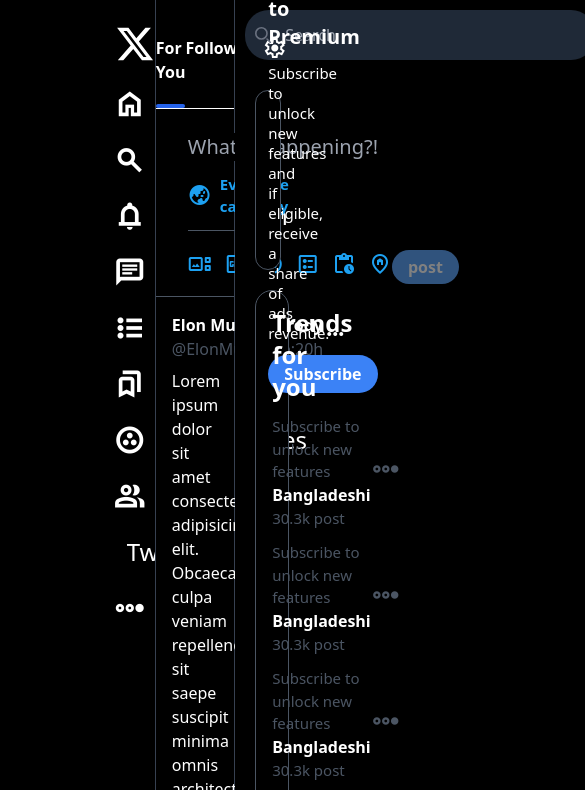
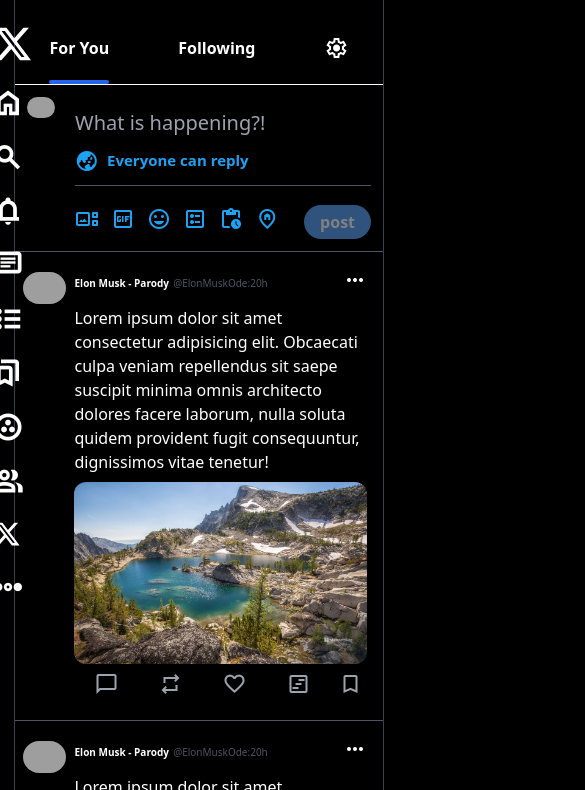
Before and after one commit to Al-Amin14/Twitter-x-UI-clone, a website: page index.html in a window 390 px wide. Shown: the top 790 px of the page, 585 px wide, since content can reach past the window. Drawn offline with nearby package versions, Linux system fonts and the light colour scheme; grey boxes are pictures that could not be loaded.

Commit message:
Responsive

```diff
--- a/index.html
+++ b/index.html
@@ -29,26 +29,26 @@
   <link href="./src/output.css" rel="stylesheet">
 </head>
 <body class="bg-black">
-    <div class="flex flex-row justify-center align-middle px-32">
-        <div class="w-[30%] bg-black py-6">
-            <ul class="flex flex-col gap-6">
+    <div class="flex flex-row justify-center align-middle px-5 lg:px-10">
+        <div class=" w-[15%] lg:w-[30%] flex justify-start items-center flex-col bg-black ml-2 py-6">
+            <ul class="flex flex-col gap-6 fixed w-fit">
                 <li><svg viewBox="0 0 24 24" aria-hidden="true" class="invert w-10 r-4qtqp9 r-yyyyoo r-dnmrzs r-bnwqim r-lrvibr r-m6rgpd r-lrsllp r-1nao33i r-16y2uox r-8kz0gk"><g><path d="M18.244 2.25h3.308l-7.227 8.26 8.502 11.24H16.17l-5.214-6.817L4.99 21.75H1.68l7.73-8.835L1.254 2.25H8.08l4.713 6.231zm-1.161 17.52h1.833L7.084 4.126H5.117z"></path></g></svg></li>
-                <li><div class="flex justify-start items-center gap-3"><span class="invert material-symbols-outlined font-bold text-[30px]">home</span><span class="text-white text-2xl">Home</span></div></li>
-                <li><div class="flex justify-start items-center gap-3"><span class="invert material-symbols-outlined font-bold text-[30px]">search</span><span class="text-white text-2xl">Search</span></div></li>
-                <li><div class="flex justify-start items-center gap-3"><span class="invert material-symbols-outlined font-bold text-[30px]">notifications</span><span class="text-white text-2xl">Notification</span></div></li>
-                <li><div class="flex justify-start items-center gap-3"><span class="invert material-symbols-outlined font-bold text-[30px]">chat</span><span class="text-white text-2xl">Grok</span></div></li>
-                <li><div class="flex justify-start items-center gap-3"><span class="invert material-symbols-outlined font-bold text-[30px]">format_list_bulleted</span><span class="text-white text-2xl">List</span></div></li>
-                <li><div class="flex justify-start items-center gap-3"><span class="invert material-symbols-outlined font-bold text-[30px]">bookmarks</span><span class="text-white text-2xl">Bookmarks</span></div></li>
-                <li><div class="flex justify-start items-center gap-3"><span class="invert material-symbols-outlined font-bold text-[30px]">communities</span><span class="text-white text-2xl">Communities</span></div></li>
-                <li><div class="flex justify-start items-center gap-3"><span class="invert material-symbols-outlined font-bold text-[30px]">group</span><span class="text-white text-2xl">Profile</span><div class="flex justify-start items-center gap-3"></div></li>
+                <li><div class="flex justify-start items-center gap-3"><span class="invert material-symbols-outlined font-bold text-[30px]">home</span><span class="text-white text-2xl hidden lg:block">Home</span></div></li>
+                <li><div class="flex justify-start items-center gap-3"><span class="invert material-symbols-outlined font-bold text-[30px]">search</span><span class="text-white text-2xl hidden lg:block">Search</span></div></li>
+                <li><div class="flex justify-start items-center gap-3"><span class="invert material-symbols-outlined font-bold text-[30px]">notifications</span><span class="text-white text-2xl hidden lg:block">Notification</span></div></li>
+                <li><div class="flex justify-start items-center gap-3"><span class="invert material-symbols-outlined font-bold text-[30px]">chat</span><span class="text-white text-2xl hidden lg:block">Grok</span></div></li>
+                <li><div class="flex justify-start items-center gap-3"><span class="invert material-symbols-outlined font-bold text-[30px]">format_list_bulleted</span><span class="text-white text-2xl hidden lg:block">List</span></div></li>
+                <li><div class="flex justify-start items-center gap-3"><span class="invert material-symbols-outlined font-bold text-[30px]">bookmarks</span><span class="text-white text-2xl hidden lg:block">Bookmarks</span></div></li>
+                <li><div class="flex justify-start items-center gap-3"><span class="invert material-symbols-outlined font-bold text-[30px]">communities</span><span class="text-white text-2xl hidden lg:block">Communities</span></div></li>
+                <li><div class="flex justify-start items-center gap-3"><span class="invert material-symbols-outlined font-bold text-[30px]">group</span><span class="text-white text-2xl hidden lg:block">Profile</span><div class="flex justify-start items-center gap-3"></div></li>
                 <li><div class="flex justify-start items-center gap-3"><svg viewBox="0 0 24 24" aria-hidden="true" class="invert w-7 r-4qtqp9 r-yyyyoo r-dnmrzs r-bnwqim r-lrvibr r-m6rgpd r-lrsllp r-1nao33i r-16y2uox r-8kz0gk"><g><path d="M18.244 2.25h3.308l-7.227 8.26 8.502 11.24H16.17l-5.214-6.817L4.99 21.75H1.68l7.73-8.835L1.254 2.25H8.08l4.713 6.231zm-1.161 17.52h1.833L7.084 4.126H5.117z"></path></g></svg>
-                <span class="text-white text-2xl">Twitts</span></div></li>
-                <li><div class="flex justify-start items-center gap-3"><span class="invert material-symbols-outlined font-bold text-[30px]">steppers</span><span class="text-white text-2xl">More</span></div></li>
+                <span class="text-white text-2xl hidden lg:block">Twitts</span></div></li>
+                <li><div class="flex justify-start items-center gap-3"><span class="invert material-symbols-outlined font-bold text-[30px]">steppers</span><span class="text-white text-2xl hidden lg:block">More</span></div></li>
             </ul>
 
         </div>
 
-        <div class="w-[60%] bg-black border border-y-0 border-gray-700">
+        <div class="lg:w-[70%] w-fit bg-black border border-y-0 border-gray-700">
             <div>
                 <ul class="flex justify-around mt-9">
                     <li>
@@ -111,15 +111,16 @@
                 </div>
             </div>
             <div class="w-[100%] bg-gray-600 h-[0.5px]"></div>
-            <div class="last_partition flex justify-center w-full p-2">
-                <div>
+            <!-- ---------------- -->
+            <div class="last_partition flex p-2">
+                <div class="w-fit">
                     <img width="50px" src="https://pbs.twimg.com/profile_images/1815749056821346304/jS8I28PL_bigger.jpg" alt="" class=" rounded-full mt-3">
                 </div>
-                <div class="last_partition_part w-full p-2 flex flex-col">
+                <div class="last_partition_part w-fit p-2 flex flex-col justify-between overflow-auto">
                     <div class="flex justify-between items-center">
                         <div class="text-white">
-                            <span class="font-bold">Elon Musk - Parody</span>
-                            <span class="   text-gray-600">@ElonMuskOde:20h</span>
+                            <span class="font-bold text-[15px] max-[550px]:text-[10px]">Elon Musk - Parody</span>
+                            <span class="text-gray-600 text-xl max-[550px]:text-[10px]">@ElonMuskOde:20h</span>
                         </div>
                         <div>
                             <span class="material-symbols-outlined invert">
@@ -127,7 +128,7 @@
                                 </span>
                         </div>
                     </div>
-                    <div class="text-white my-2">Lorem ipsum dolor sit amet consectetur adipisicing elit. Obcaecati culpa veniam repellendus sit saepe suscipit minima omnis architecto dolores facere laborum, nulla soluta quidem provident fugit consequuntur, dignissimos vitae tenetur!
+                    <div class="text-white my-2 overflow-auto">Lorem ipsum dolor sit amet consectetur adipisicing elit. Obcaecati culpa veniam repellendus sit saepe suscipit minima omnis architecto dolores facere laborum, nulla soluta quidem provident fugit consequuntur, dignissimos vitae tenetur!
                     </div>
                     <div>
                         <div>
@@ -159,18 +160,18 @@
                     </div>
 
                 </div>
-
             </div>
-            <div class="w-[100%] bg-gray-600 h-[0.5px]"></div>
-            <div class="last_partition flex justify-center w-full p-2">
-                <div>
+            <div class="w-full bg-gray-600 h-[0.5px]"></div>
+            <!-- ---------------- -->
+            <div class="last_partition flex p-2">
+                <div class="w-fit">
                     <img width="50px" src="https://pbs.twimg.com/profile_images/1815749056821346304/jS8I28PL_bigger.jpg" alt="" class=" rounded-full mt-3">
                 </div>
-                <div class="last_partition_part w-full p-2 flex flex-col">
+                <div class="last_partition_part w-fit p-2 flex flex-col justify-between overflow-auto">
                     <div class="flex justify-between items-center">
                         <div class="text-white">
-                            <span class="font-bold">Elon Musk - Parody</span>
-                            <span class="   text-gray-600">@ElonMuskOde:20h</span>
+                            <span class="font-bold text-[15px] max-[550px]:text-[10px]">Elon Musk - Parody</span>
+                            <span class="text-gray-600 text-xl max-[550px]:text-[10px]">@ElonMuskOde:20h</span>
                         </div>
                         <div>
                             <span class="material-symbols-outlined invert">
@@ -178,7 +179,7 @@
                                 </span>
                         </div>
                     </div>
-                    <div class="text-white my-2">Lorem ipsum dolor sit amet consectetur adipisicing elit. Obcaecati culpa veniam repellendus sit saepe suscipit minima omnis architecto dolores facere laborum, nulla soluta quidem provident fugit consequuntur, dignissimos vitae tenetur!
+                    <div class="text-white my-2 overflow-auto">Lorem ipsum dolor sit amet consectetur adipisicing elit. Obcaecati culpa veniam repellendus sit saepe suscipit minima omnis architecto dolores facere laborum, nulla soluta quidem provident fugit consequuntur, dignissimos vitae tenetur!
                     </div>
                     <div>
                         <div>
@@ -208,11 +209,14 @@
                             </ul>
                         </div>
                     </div>
+
                 </div>
             </div>
+            <div class="w-[100%] bg-gray-600 h-[0.5px]"></div>
+            <!-- --------------------------------- -->
         </div>
-
-        <div class="w-[30%] bg-black">
+<!-- ________________________________________ -->
+        <div class="w-[35%] lg:w-[40%] bg-black hidden lg:block overflow-auto">
             <div class="flex justify-start items-center">
                 <div class="absolute z-20 p-[20px]"><svg class="w-4 h-4 text-gray-500 dark:text-gray-400" aria-hidden="true" xmlns="http://www.w3.org/2000/svg" fill="none" viewBox="0 0 20 20">
                     <path stroke="currentColor" stroke-linecap="round" stroke-linejoin="round" stroke-width="2" d="m19 19-4-4m0-7A7 7 0 1 1 1 8a7 7 0 0 1 14 0Z"/>
@@ -222,7 +226,7 @@
                 </div>
             </div>
             <div class="flex justify-center flex-col gap-3 h-[180px] w-30 m-[20px] p-3 rounded-3xl bg-[#000000] text-white border-[0.5px] border-gray-600">
-                <div class="font-bold text-xl">Subscribe to Premium</div>
+                <div class="font-bold text-xl w-full">Subscribe to Premium</div>
                 <div class="leading-5 text-[15px]">Subscribe to unlock new features and if eligible, receive a share of ads revenue.</div>
                 <div><button class="bg-blue-500 rounded-full px-4 py-[7px] font-bold">Subscribe</button></div>
             </div>
```
Also changed, not shown: src/output.css.
